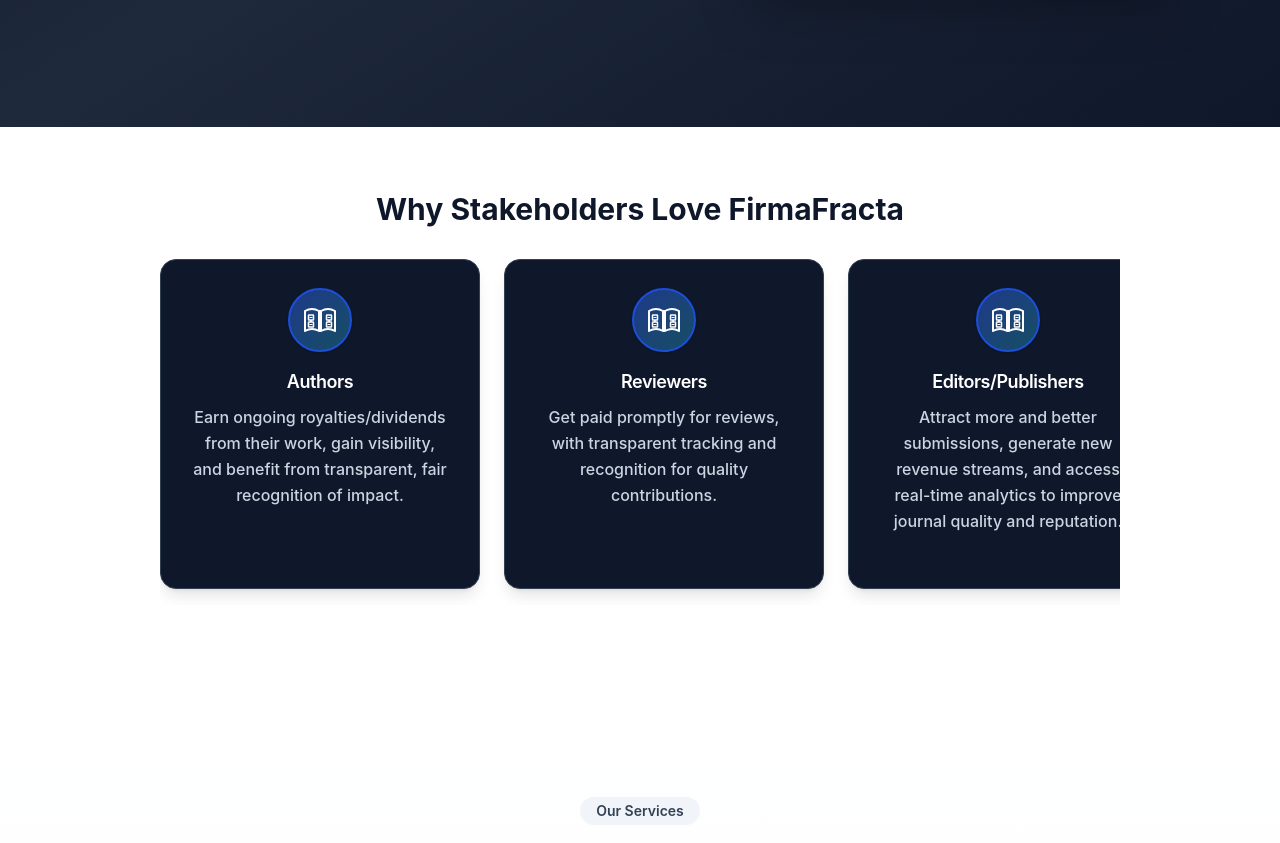
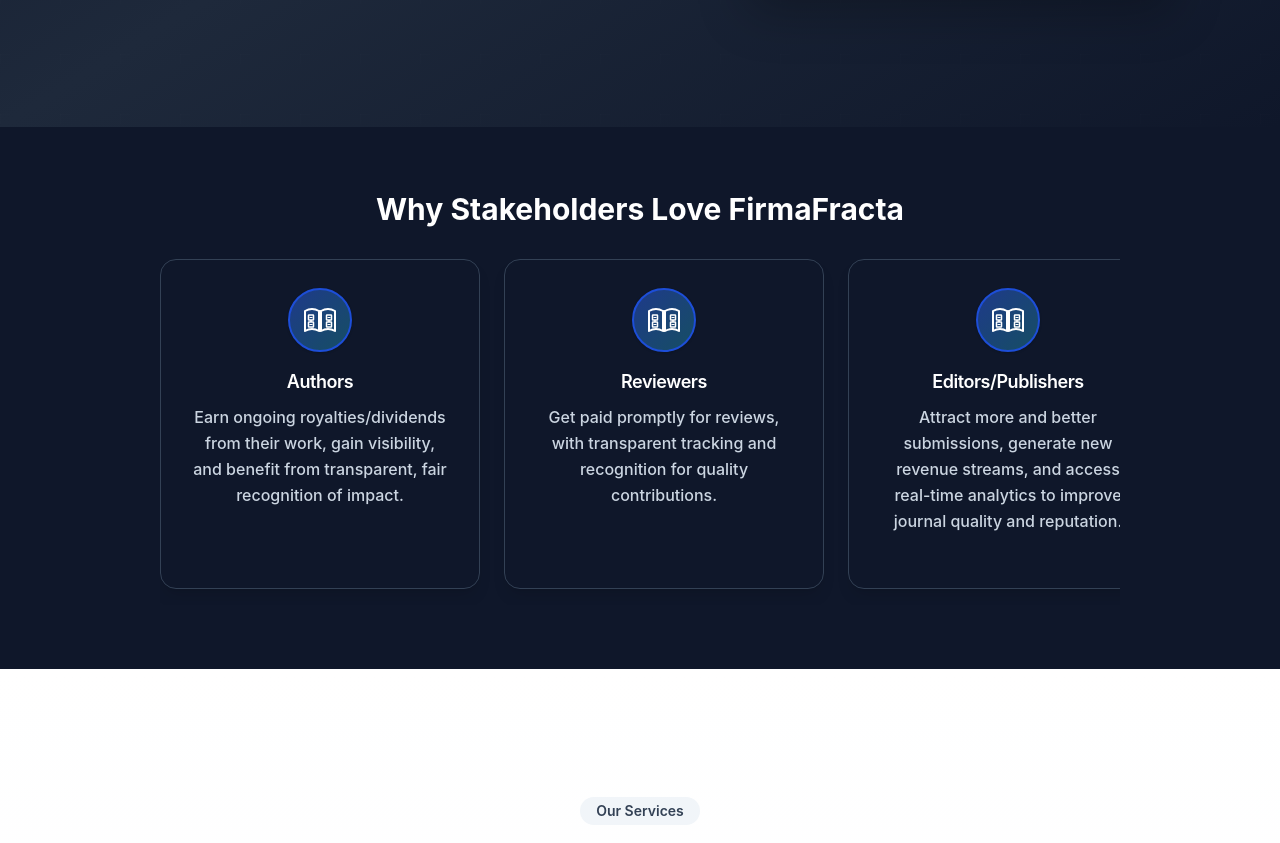
Before and after one commit to migalooch86/firmafracta-investor-portal, a Next.js app: page / in a window 1280 px wide. Shown: the part 746-1589 px from the top of the page. Built offline with nearby package versions, Linux system fonts and the light colour scheme.

Commit message:
fix: make StakeholderCarousel section and heading dark themed to match cards

```diff
--- a/components/StakeholderCarousel.tsx
+++ b/components/StakeholderCarousel.tsx
@@ -43,9 +43,9 @@
 
 const StakeholderCarousel = () => {
   return (
-    <section className="py-12 sm:py-16 bg-white">
+    <section className="py-12 sm:py-16 bg-slate-900">
       <div className="max-w-5xl mx-auto px-4 sm:px-6 lg:px-8">
-        <h2 className="text-2xl sm:text-3xl font-bold text-center mb-8 text-slate-900">
+        <h2 className="text-2xl sm:text-3xl font-bold text-center mb-8 text-white">
           Why Stakeholders Love FirmaFracta
         </h2>
         <div className="overflow-x-auto flex space-x-6 pb-4 scrollbar-thin scrollbar-thumb-blue-700 scrollbar-track-slate-800 snap-x">
```
